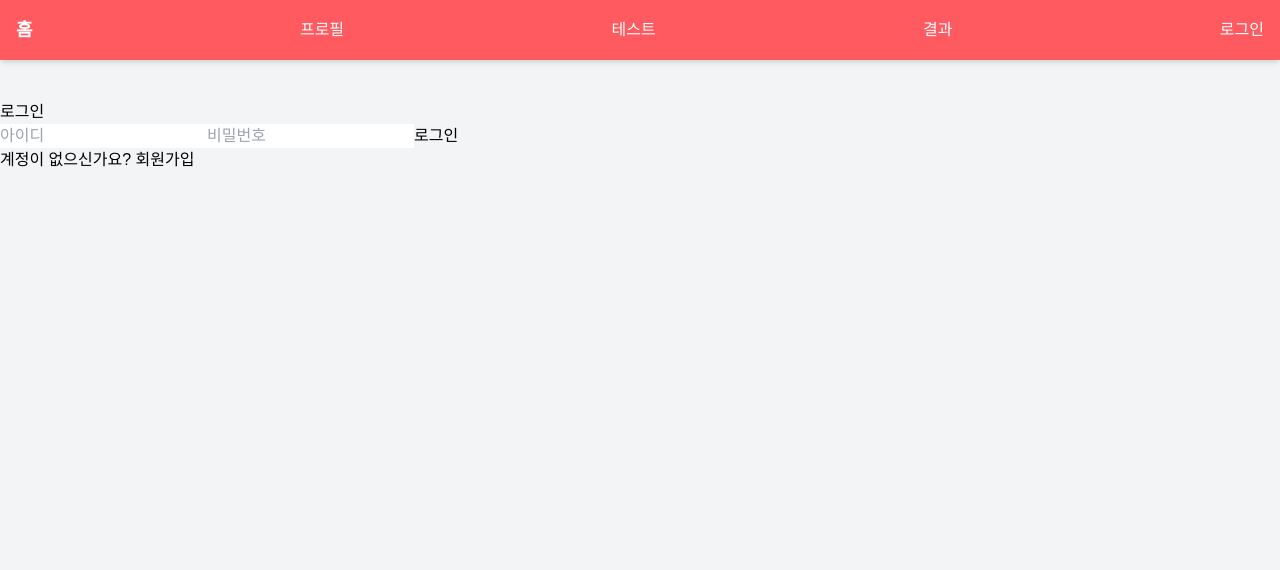
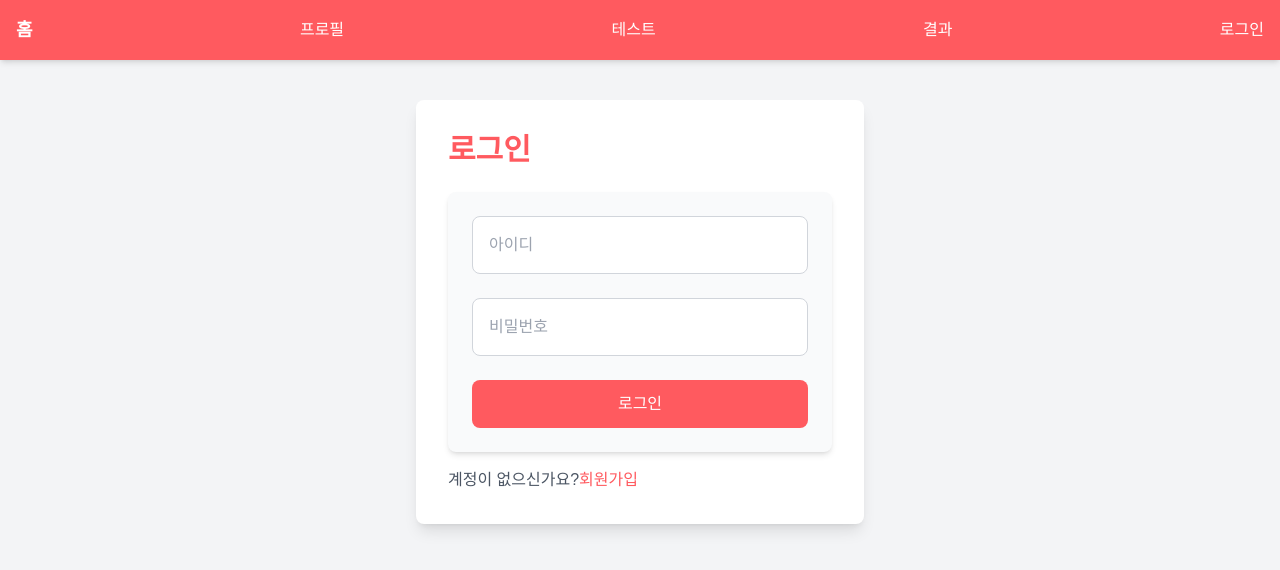
Before and after one commit to yangsunghun/MBTI, a React (Vite) app: page /login in a window 1280 px wide. Shown: the top 570 px of the page. Built offline with nearby package versions, Linux system fonts and the light colour scheme; a web font is replaced by a local one.

Commit message:
style: 스킨 수정

```diff
--- a/src/components/AuthForm.jsx
+++ b/src/components/AuthForm.jsx
@@ -29,7 +29,10 @@ const AuthForm = ({ mode, onSubmit }) => {
 
   // id 입력을 위한 input 만 힌트로 만들어 두었습니다. 참고해서 한번 만들어봅시다!
   return (
-    <form onSubmit={handleSubmit}>
+    <form
+      class="space-y-6 bg-gray-50 p-6 rounded-lg shadow-md"
+      onSubmit={handleSubmit}
+    >
       <input
         type="text"
         name="id"
@@ -37,6 +40,7 @@ const AuthForm = ({ mode, onSubmit }) => {
         onChange={handleChange}
         placeholder="아이디"
         required
+        class="w-full p-4 border border-gray-300 rounded-lg"
       />
       <input
         type="password"
@@ -45,6 +49,7 @@ const AuthForm = ({ mode, onSubmit }) => {
         onChange={handleChange}
         placeholder="비밀번호"
         required
+        class="w-full p-4 border border-gray-300 rounded-lg"
       />
       {mode === "signup" && (
         <input
@@ -57,7 +62,12 @@ const AuthForm = ({ mode, onSubmit }) => {
           className="w-full p-4 border border-gray-300 rounded-lg"
         />
       )}
-      <button type="">{mode === "login" ? "로그인" : "회원가입"}</button>
+      <button
+        type=""
+        class="w-full bg-primary-color text-white py-3 rounded-lg hover:bg-secondary-color transition duration-300 hover:text-[#FF5A5F]"
+      >
+        {mode === "login" ? "로그인" : "회원가입"}
+      </button>
     </form>
   );
 };
--- a/src/pages/Login.jsx
+++ b/src/pages/Login.jsx
@@ -22,13 +22,16 @@ const Login = () => {
   };
 
   return (
-    <div>
-      <div>
-        <h1>로그인</h1>
+    <div class="w-full flex flex-col items-center justify-center bg-gray-100">
+      <div class="bg-white shadow-lg rounded-lg p-8 max-w-md w-full">
+        <h1 class="text-3xl font-bold text-primary-color mb-6">로그인</h1>
         <AuthForm mode="login" onSubmit={handleLogin} />
-        <div>
-          <p>
-            계정이 없으신가요? <Link to="/signup">회원가입</Link>
+        <div class="mt-4">
+          <p class="text-gray-600">
+            계정이 없으신가요?
+            <Link class="text-primary-color hover:underline" to="/signup">
+              회원가입
+            </Link>
           </p>
         </div>
       </div>
--- a/src/pages/Profile.jsx
+++ b/src/pages/Profile.jsx
@@ -28,15 +28,27 @@ const Profile = () => {
   };
 
   return (
-    <div>
-      <div>
-        <h1>프로필 수정</h1>
-        <form onSubmit={handleSubmit}>
+    <div class="w-full flex flex-col items-center justify-center bg-gray-100">
+      <div class="bg-white shadow-lg rounded-lg p-8 max-w-lg w-full">
+        <h1 class="text-3xl font-bold text-primary-color mb-6">프로필 수정</h1>
+        <form class="space-y-6" onSubmit={handleSubmit}>
           <div>
-            <label>닉네임</label>
-            <input value={nickname} onChange={handleNicknameChange} />
+            <label class="block text-sm font-medium text-gray-700 mb-2">
+              닉네임
+            </label>
+            <input
+              type="text"
+              class="w-full p-3 border border-gray-300 rounded-lg focus:ring-2 focus:ring-primary-color focus:border-primary-color"
+              value={nickname}
+              onChange={handleNicknameChange}
+            />
           </div>
-          <button type="submit">프로필 업데이트</button>
+          <button
+            type="submit"
+            class="w-full bg-primary-color text-white py-3 rounded-lg font-semibold hover:bg-primary-dark transition duration-300"
+          >
+            프로필 업데이트
+          </button>
         </form>
       </div>
     </div>
--- a/src/pages/Signup.jsx
+++ b/src/pages/Signup.jsx
@@ -19,12 +19,12 @@ const Signup = () => {
   };
 
   return (
-    <div>
-      <div>
-        <h1>회원가입</h1>
+    <div class="w-full flex flex-col items-center justify-center bg-gray-100">
+      <div class="bg-white shadow-lg rounded-lg p-8 max-w-md w-full">
+        <h1 class="text-3xl font-bold text-primary-color mb-6">회원가입</h1>
         <AuthForm mode="signup" onSubmit={handleSignup} />
-        <div>
-          <p>
+        <div class="mt-4">
+          <p class="text-gray-600">
             이미 계정이 있으신가요? <Link to="/login">로그인</Link>
           </p>
         </div>
```
